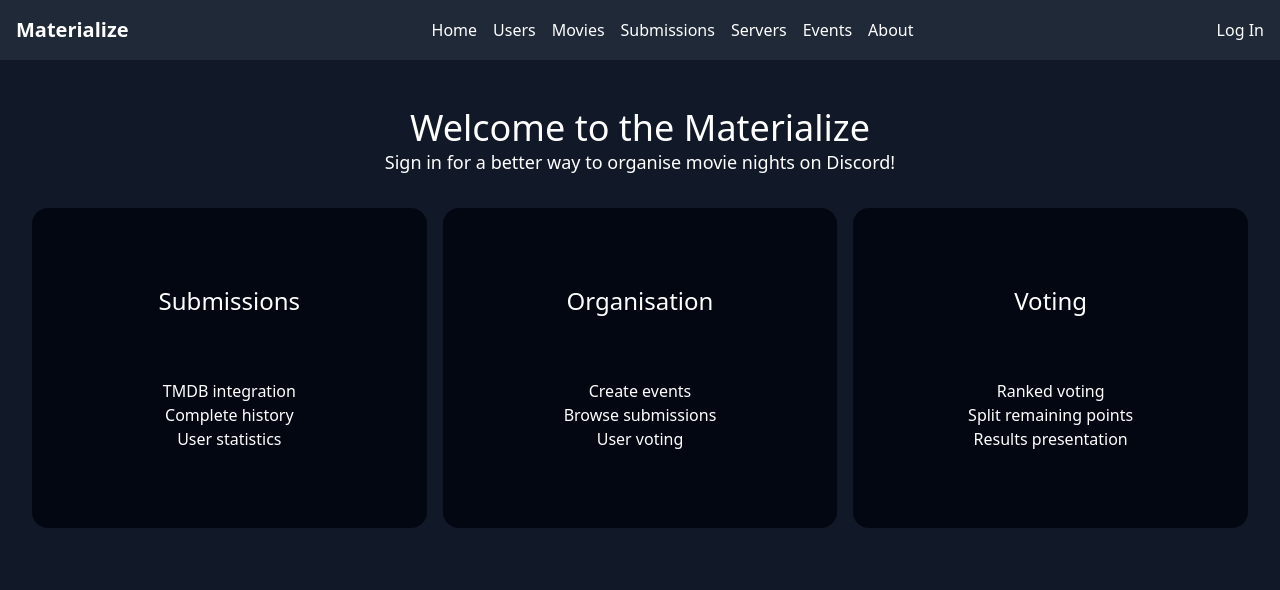
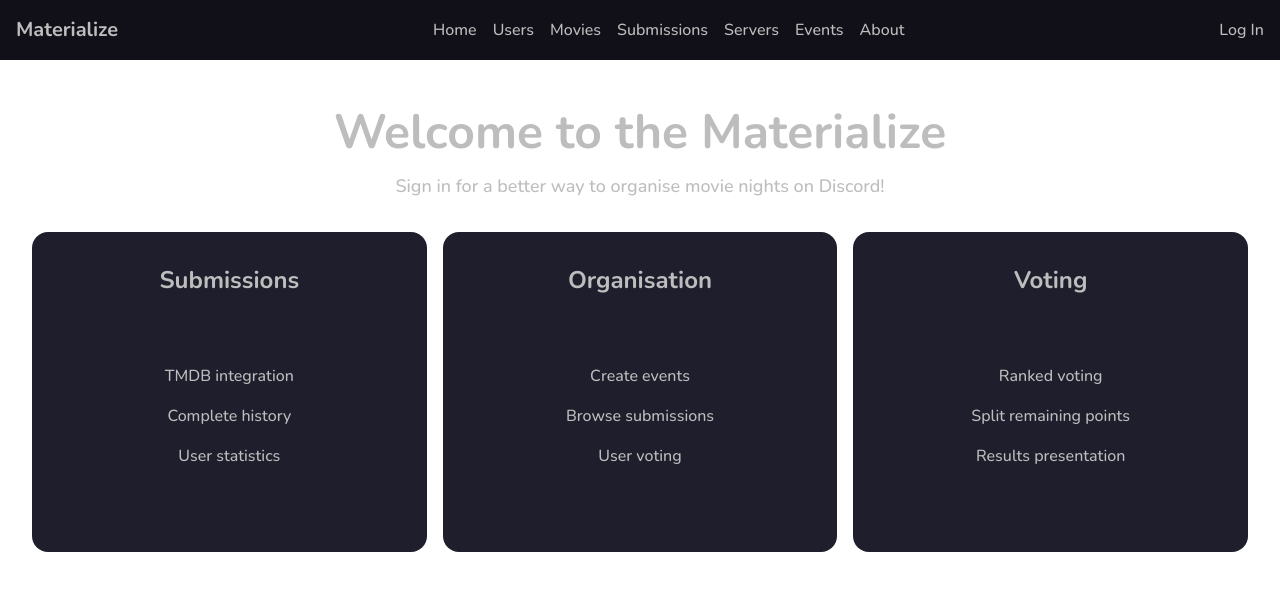
Before and after one commit to Howling-Techie/movie-night-frontend, a React (Vite) app: page / in a window 1280 px wide. Shown: the top 590 px of the page. Built offline with nearby package versions, Linux system fonts and the light colour scheme.

Commit message:
Converted to original movie site styling

```diff
--- a/index.html
+++ b/index.html
@@ -4,6 +4,9 @@
     <meta charset="UTF-8"/>
     <link rel="icon" type="image/svg+xml" href="/vite.svg"/>
     <meta name="viewport" content="width=device-width, initial-scale=1.0"/>
+    <link rel="preconnect" href="https://fonts.googleapis.com">
+    <link rel="preconnect" href="https://fonts.gstatic.com" crossorigin>
+    <link href="https://fonts.googleapis.com/css2?family=Nunito:wght@500;600;700;800;900&display=swap" rel="stylesheet">
     <title>Vite + React + TS</title>
 </head>
 <body>
--- a/src/components/Container.tsx
+++ b/src/components/Container.tsx
@@ -2,7 +2,7 @@ import {ReactNode} from "react";
 
 export const Container = ({children}: Props) => {
     return (
-        <div className="h-full flex-col flex items-center mt-12">{children}</div>
+        <div className="h-full flex-col flex items-center mt-12 px-8">{children}</div>
     );
 };
 type Props = {
--- a/src/components/Navbar.tsx
+++ b/src/components/Navbar.tsx
@@ -5,7 +5,7 @@ const Navbar = () => {
     const {user} = useAuth();
 
     return (
-        <nav className="bg-gray-800 p-4 flex justify-between items-center">
+        <nav className="bg-appbar-background p-4 flex justify-between items-center">
             <div className="text-xl font-bold">Materialize</div>
             <div className="flex space-x-4">
                 <Link to="/" className="hover:text-gray-300">
--- a/src/pages/Home.tsx
+++ b/src/pages/Home.tsx
@@ -3,34 +3,36 @@ import {Container} from "../components/Container.tsx";
 const Home = () => {
     return (
         <Container>
-            <h1 className="text-4xl">Welcome to the Materialize</h1>
-            <div className="text-lg">Sign in for a better way to organise movie nights on Discord!</div>
+            <h1 className="text-5xl font-bold">Welcome to the Materialize</h1>
+            <div className="text-lg mb-8 mt-4">Sign in for a better way to organise movie nights on Discord!</div>
             <div
-                className="w-full max-w-7xl mt-8 justify-center grid grid-cols-2 md:grid-cols-3 gap-4 px-8">
-                <div className="rounded-2xl bg-gray-950 text-center h-80 flex-col flex justify-evenly py-4">
-                    <h3 className="text-2xl">Submissions</h3>
-                    <ul>
-                        <div>TMDB integration</div>
-                        <div>Complete history</div>
-                        <div>User statistics</div>
-                    </ul>
-                </div>
-                <div className="rounded-2xl bg-gray-950 text-center h-80 flex-col flex justify-evenly py-4">
-                    <h3 className="text-2xl">Organisation</h3>
-                    <ul>
-                        <div>Create events</div>
-                        <div>Browse submissions</div>
-                        <div>User voting</div>
-                    </ul>
+                className="w-full font-extrabold max-w-7xl justify-center grid grid-cols-2 md:grid-cols-3 gap-4">
+                <div
+                    className="col-span-1 rounded-2xl bg-surface text-center h-80 flex-col flex justify-evenly pb-4">
+                    <h3 className="text-2xl font-bold pt-8">Submissions</h3>
+                    <div className="font-normal grow flex-col justify-center flex">
+                        <div className="my-2">TMDB integration</div>
+                        <div className="my-2">Complete history</div>
+                        <div className="my-2">User statistics</div>
+                    </div>
                 </div>
                 <div
-                    className="col-span-2 md:col-span-1 rounded-2xl bg-gray-950 text-center h-80 flex-col flex justify-evenly py-4">
-                    <h3 className="text-2xl">Voting</h3>
-                    <ul>
-                        <div>Ranked voting</div>
-                        <div>Split remaining points</div>
-                        <div>Results presentation</div>
-                    </ul>
+                    className="col-span-1 rounded-2xl bg-surface text-center h-80 flex-col flex justify-evenly pb-4">
+                    <h3 className="text-2xl font-bold pt-8">Organisation</h3>
+                    <div className="font-normal grow flex-col justify-center flex">
+                        <div className="my-2">Create events</div>
+                        <div className="my-2">Browse submissions</div>
+                        <div className="my-2">User voting</div>
+                    </div>
+                </div>
+                <div
+                    className="col-span-2 md:col-span-1 rounded-2xl bg-surface text-center h-80 flex-col flex justify-evenly pb-4">
+                    <h3 className="text-2xl font-bold pt-8">Voting</h3>
+                    <div className="font-normal grow flex-col justify-center flex">
+                        <div className="my-2">Ranked voting</div>
+                        <div className="my-2">Split remaining points</div>
+                        <div className="my-2">Results presentation</div>
+                    </div>
                 </div>
             </div>
         </Container>
--- a/tailwind.config.ts
+++ b/tailwind.config.ts
@@ -8,6 +8,58 @@ export default {
         "./src/**/*.{js,ts,jsx,tsx}"
     ],
     theme: {
+        colors: {
+            "black": "#27272fff",
+            "white": "#bdbdbd",
+            "primary": "#594ae2ff",
+            "primary-text": "#ffffffff",
+            "primary-darken": "#3e2cdd",
+            "primary-lighten": "#766ae7",
+            "secondary": "#ff4081ff",
+            "secondary-text": "#ffffffff",
+            "secondary-darken": "#ff1f69",
+            "secondary-lighten": "#ff6699",
+            "tertiary": "#1ec8a5ff",
+            "tertiary-text": "#ffffffff",
+            "info": "#2196f3ff",
+            "info-text": "#ffffffff",
+            "info-darken": "#0c80df",
+            "info-lighten": "#47a7f5",
+            "success": "#00c853ff",
+            "success-text": "#ffffffff",
+            "success-darken": "#00a344",
+            "success-lighten": "#00eb62",
+            "warning": "#ff9800ff",
+            "warning-text": "#ffffffff",
+            "warning-darken": "#d68100",
+            "warning-lighten": "#ffa724",
+            "error": "#f44336ff",
+            "error-text": "#ffffffff",
+            "error-darken": "#f21c0d",
+            "error-lighten": "#f66055",
+            "dark": "#111019ff",
+            "dark-text": "#ffffffff",
+            "dark-darken": "#020203",
+            "dark-lighten": "#222032",
+            "text-primary": "#ffffffff",
+            "text-secondary": "#92929fff",
+            "text-disabled": "#ffffff33",
+            "action-default": "#92929fff",
+            "action-disabled": "#00000042",
+            "action-disabled-background": "#ffffff1e",
+            "surface": "#1e1e2dff",
+            "background": "#151521ff",
+            "background-grey": "#1a1a27ff",
+            "drawer-background": "#151521ff",
+            "drawer-text": "#92929fff",
+            "drawer-icon": "#92929fff",
+            "appbar-background": "#111019ff",
+            "appbar-text": "#92929fff",
+            "lines-default": "#0000001e",
+        },
+        fontFamily: {
+            sans: ['Nunito', 'sans-serif'],
+        },
         extend: {},
     },
     plugins: [],
```
